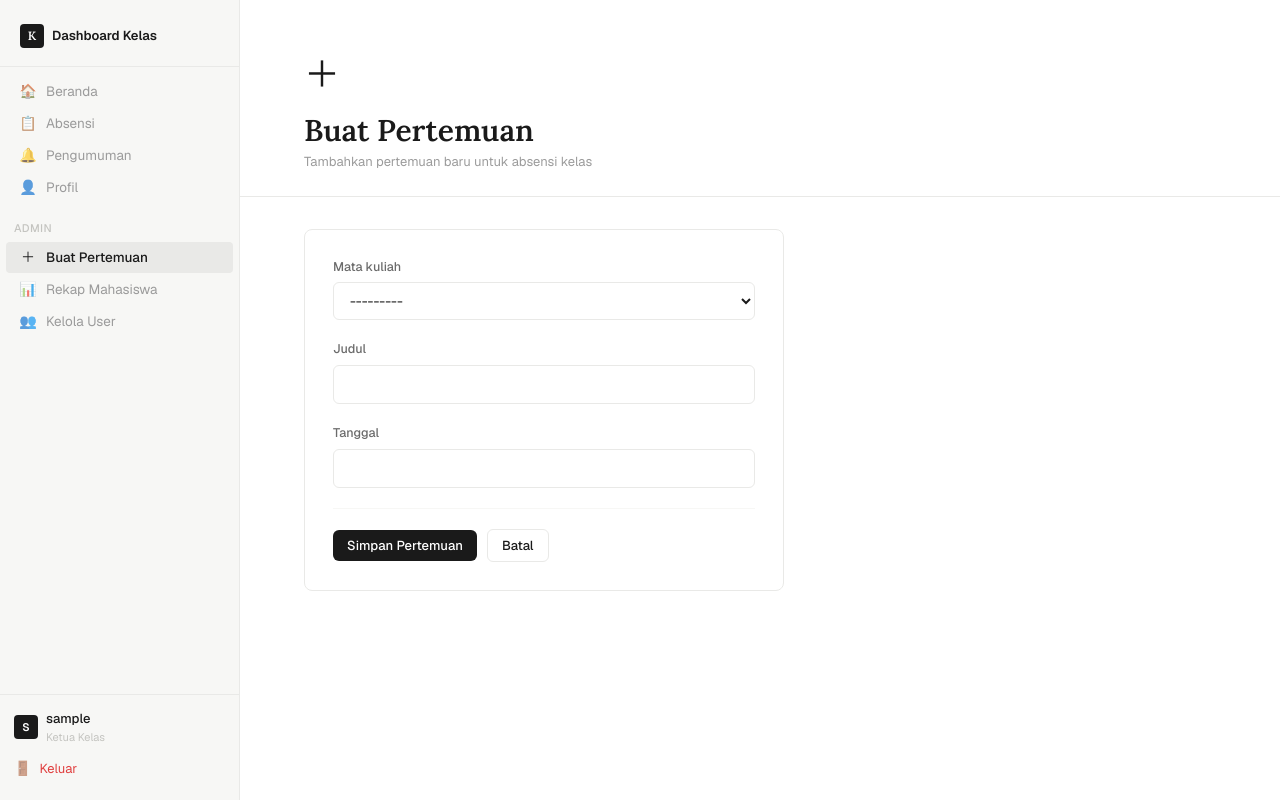
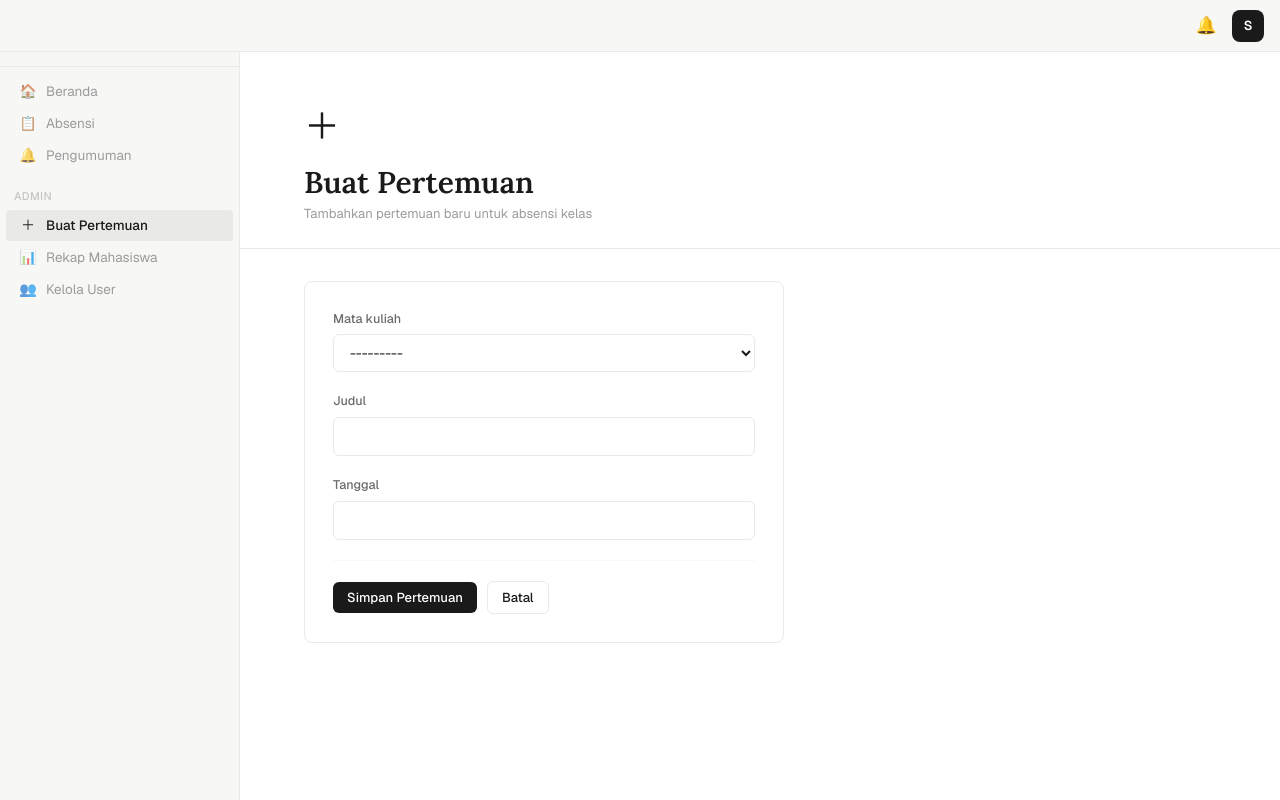
Before and after one commit to Mogu2709/dashboard-kelas, a Django app: page /absensi/buat/ in a window 1280 px wide. Run offline with Django 5.2, Linux system fonts and the light colour scheme; the visitor is signed in with stand-in values (Sample User, id 1); data that the repository does not hold is empty; some libraries are stand-ins or nearby versions.

Commit message:
feat:menganti tampilan

```diff
--- a/templates/base.html
+++ b/templates/base.html
@@ -30,24 +30,30 @@
         .font-mono { font-family: 'IBM Plex Mono', monospace; }
         .font-serif { font-family: 'Lora', Georgia, serif; }
 
-        /* ── Mobile topbar ── */
-        .mobile-topbar {
-            display: none;
+        /* ── Topbar (desktop + mobile) ── */
+        .topbar {
+            display: flex;
             position: fixed;
             top: 0; left: 0; right: 0;
             height: 52px;
             background: var(--bg-secondary);
             border-bottom: 1px solid var(--border);
             align-items: center;
-            padding: 0 12px;
+            padding: 0 16px 0 calc(var(--sidebar-w) + 16px);
             gap: 8px;
             z-index: 200;
         }
+        .topbar-title {
+            font-size: 13px;
+            font-weight: 600;
+            color: var(--text);
+            flex: 1;
+        }
         .hamburger {
+            display: none;
             background: none;
             border: none;
             cursor: pointer;
-            display: flex;
             flex-direction: column;
             gap: 4px;
             padding: 6px;
@@ -318,6 +324,7 @@
         /* Main content */
         .main {
             margin-left: var(--sidebar-w);
+            padding-top: 52px;
             min-height: 100vh;
             background: var(--bg);
         }
@@ -396,7 +403,9 @@
 
         /* ── RESPONSIVE ── */
         @media (max-width: 768px) {
-            .mobile-topbar { display: flex; }
+            .hamburger { display: flex; }
+            .topbar { padding: 0 12px; }
+            .topbar-title { display: block; }
             .sidebar { transform: translateX(-100%); }
             .sidebar.open { transform: translateX(0); }
             .main { margin-left: 0; padding-top: 52px; }
@@ -409,16 +418,14 @@
 </head>
 <body>
 
-<!-- ── MOBILE TOPBAR ── -->
-<div class="mobile-topbar">
-    <!-- Hamburger -->
+<!-- ── TOPBAR ── -->
+<div class="topbar">
+    <!-- Hamburger (mobile only) -->
     <button class="hamburger" id="hamburger" aria-label="Buka menu">
         <span></span><span></span><span></span>
     </button>
 
-    <!-- Logo -->
-    <div class="workspace-icon">K</div>
-    <span style="font-size:13px;font-weight:600;color:var(--text);flex:1;white-space:nowrap;overflow:hidden;text-overflow:ellipsis;">Dashboard Kelas</span>
+    <div style="flex:1;"></div>
 
     <!-- Notif bell -->
     <a href="{% url 'pengumuman_list' %}" class="notif-btn" id="notif-bell-btn" title="Pengumuman">
@@ -429,7 +436,7 @@
     <!-- Profile -->
     <div class="profile-wrap" id="profile-wrap">
         <button class="profile-avatar-btn" id="profile-btn" aria-label="Profil">
-            {{ user.username|slice:":1"|upper }}
+            {% if user.profile.nama_lengkap %}{{ user.profile.inisial }}{% else %}{{ user.username|slice:":1"|upper }}{% endif %}
         </button>
 
         <!-- Dropdown -->
@@ -449,9 +456,6 @@
 
             <!-- Menu -->
             <div class="dropdown-body">
-                <a href="/" class="dropdown-item">
-                    <span>🏠</span> Beranda
-                </a>
                 <a href="{% url 'profil' %}" class="dropdown-item">
                     <span>👤</span> Profil Saya
                 </a>
@@ -495,9 +499,6 @@
             <span style="flex:1;">Pengumuman</span>
             <span id="notif-badge" style="display:none;background:#e03e3e;color:white;font-size:10px;font-weight:700;padding:1px 6px;border-radius:100px;line-height:16px;"></span>
         </a>
-        <a href="{% url 'profil' %}" class="nav-item {% block nav_profil %}{% endblock %}" onclick="closeSidebar()">
-            <span class="nav-icon">👤</span> Profil
-        </a>
     </div>
 
     {% if user.is_superuser %}
@@ -511,26 +512,12 @@
         </a>
         <a href="{% url 'kelola_user' %}" class="nav-item {% block nav_kelola_user %}{% endblock %}" onclick="closeSidebar()">
             <span class="nav-icon">👥</span> Kelola User
+            {# Badge pending user - opsional #}
         </a>
     </div>
     {% endif %}
 
-    <div class="sidebar-footer">
-        <div class="user-item">
-            <div class="user-avatar">{% if user.profile.nama_lengkap %}{{ user.profile.inisial }}{% else %}{{ user.username|slice:":1"|upper }}{% endif %}</div>
-            <div style="flex:1;min-width:0;">
-                <div class="user-name">{% if user.profile.nama_lengkap %}{{ user.profile.nama_lengkap }}{% else %}{{ user.username }}{% endif %}</div>
-                <div class="user-role">{% if user.is_superuser %}Ketua Kelas{% else %}Mahasiswa{% endif %}</div>
-            </div>
-        </div>
-        <form method="post" action="{% url 'logout' %}">
-            {% csrf_token %}
-            <button type="submit" class="logout-item" style="width:100%;background:none;border:none;cursor:pointer;">
-                <span class="nav-icon" style="font-size:14px;opacity:0.6;">🚪</span>
-                <span>Keluar</span>
-            </button>
-        </form>
-    </div>
+
 </div>
 
 <!-- ── MAIN ── -->
```
